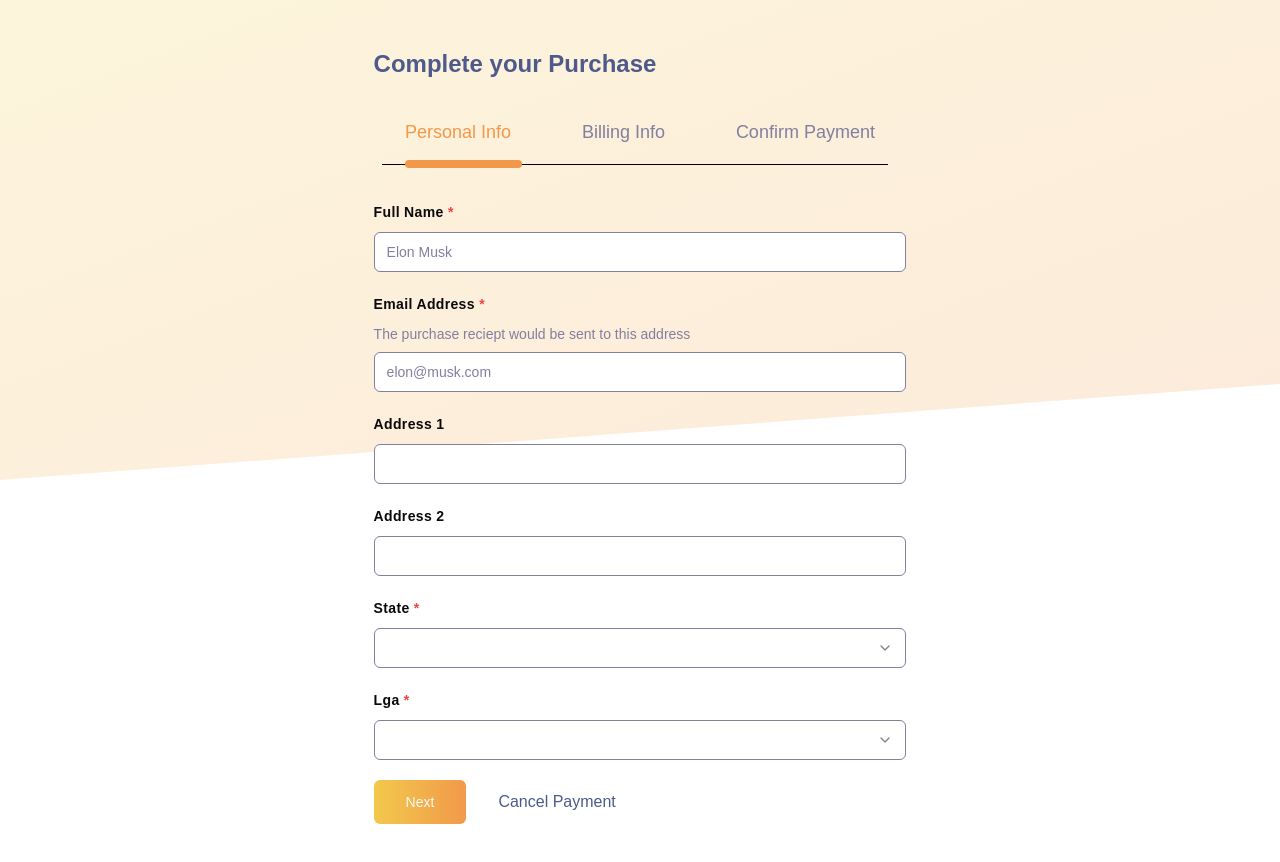
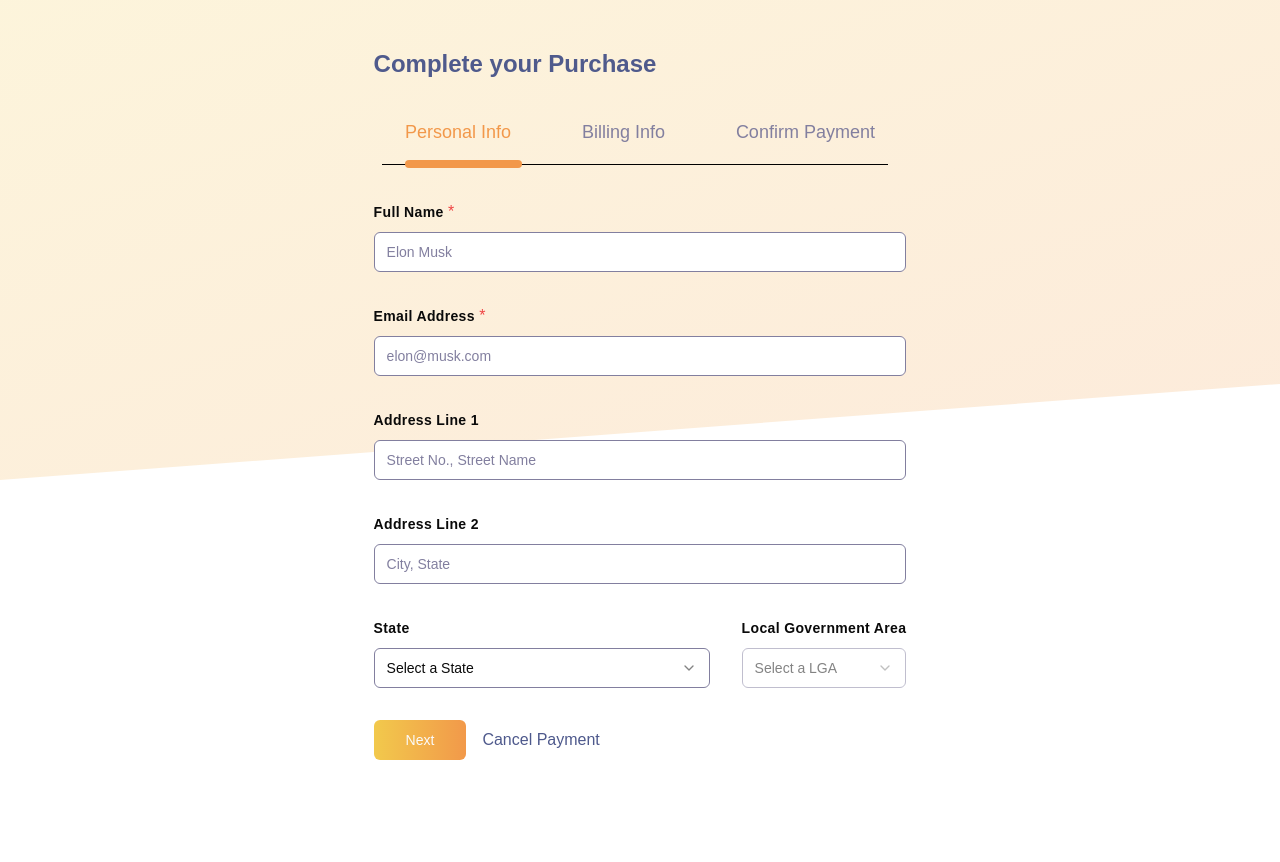
Before and after one commit to adeyinkaezra123/iQubeTT, a Next.js app: page / in a window 1280 px wide. Shown: the top 862 px of the page. After the commit the page ends 808 px from the top, so only its background shows below. Built offline with nearby package versions, Linux system fonts and the light colour scheme; a web font is replaced by a local one.

Commit message:
fix: fix stepper control inconsistency

```diff
--- a/src/components/forms/BillingInfo.tsx
+++ b/src/components/forms/BillingInfo.tsx
@@ -1,64 +1,171 @@
-"use client"
+"use client";
 
-import * as z from 'zod';
-import { useMemo } from 'react';
-import AutoForm, { AutoFormSubmit } from '../wrappers/autoform';
-import { Button } from "@/components/ui/button"
-import { useState } from 'react';
-import { Input } from '../ui/input';
-import { FormField, FormItem, FormLabel, FormControl, FormDescription, FormMessage } from '../ui/form';
-import statesAndLga from '@/utils/statesAndLga';
+import * as z from "zod";
+import { forwardRef, useMemo } from "react";
+import AutoForm, { AutoFormSubmit } from "../wrappers/autoform";
+import { Button } from "@/components/ui/button";
+import { useState } from "react";
+import { Input } from "../ui/input";
+import {
+  FormField,
+  FormItem,
+  FormLabel,
+  FormControl,
+  FormDescription,
+  FormMessage,
+  Form,
+} from "../ui/form";
+import { DatePicker } from "../ui/date-picker";
+import { zodResolver } from "@hookform/resolvers/zod";
+import {
+  Select,
+  SelectTrigger,
+  SelectValue,
+  SelectContent,
+  SelectGroup,
+  SelectItem,
+} from "../ui/select";
+import { useForm } from "react-hook-form";
 
-type FormProps = {
-    handleSubmit: () => void,
-    className?: string
-}
+type Props = {
+  handleSubmit: (data: any) => void;
+  className?: string;
+};
+type Ref = HTMLButtonElement;
 
-const formSchema = z.object({
+const BillingInfo = forwardRef<Ref, Props>(function BillingInfo(props, ref) {
+  const { handleSubmit, className } = props;
 
-    nameOnCard: z.string({ required_error: "Please enter your name ast it is written in your card." }).min(5, {
+  const formSchema = z.object({
+    nameOnCard: z
+      .string({
+        required_error:
+          "Please enter your name ast it is written in your card.",
+      })
+      .min(5, {
         message: "Please your name must be at least 5 characters.",
-    }).default(''),
+      }),
+    cardType: z.enum(["visa", "mastercard"]),
 
-    cardType: z.enum(["Visa", 'Mastercard']),
-
-    cardDetails: z.string().max(16),
+    cardDetails: z
+      .string({ required_error: "This field is required." })
+      .max(16),
+    cvv: z.string({ required_error: "This field is required." }).max(3),
 
     expiryDate: z.coerce.date(),
-    invitedGuests: z
-        .array(
-            // Define the fields for each item
-            z.object({
-                name: z.string(),
-                age: z.coerce.number(),
-            }),
-        ),
+  });
 
+  const form = useForm<z.infer<typeof formSchema>>({
+    resolver: zodResolver(formSchema),
+    mode: "onChange",
+    reValidateMode: "onChange",
+  });
+
+  const watchCardDetails = form.watch("cardDetails", "");
+
+  return (
+    <Form {...form}>
+      <form
+        onSubmit={form.handleSubmit(() =>
+          handleSubmit([
+            !Object.keys(form.formState.errors).length,
+            form.getValues(),
+          ])
+        )}
+        className="space-y-8 max-w-3/4"
+      >
+        <FormField
+          control={form.control}
+          name="nameOnCard"
+          render={({ field }) => (
+            <FormItem>
+              <FormLabel>Full Name</FormLabel>
+              <span className="text-destructive"> *</span>
+              <FormControl>
+                <Input placeholder="Elon Musk" {...field} />
+              </FormControl>
+              <FormMessage />
+            </FormItem>
+          )}
+        />
+        <FormField
+          control={form.control}
+          name="cardType"
+          render={({ field }) => (
+            <FormItem className="flex-2">
+              <FormLabel>Card Type</FormLabel>
+              <Select onValueChange={field.onChange} defaultValue={field.value}>
+                <FormControl>
+                  <SelectTrigger>
+                    <SelectValue placeholder={"Select a card type"} />
+                  </SelectTrigger>
+                </FormControl>
+                <SelectContent>
+                  <SelectGroup>
+                    <SelectItem value="visa">Visa</SelectItem>
+                    <SelectItem value="mastercard">Mastercard</SelectItem>
+                  </SelectGroup>
+                </SelectContent>
+              </Select>
+              <FormMessage />
+            </FormItem>
+          )}
+        />
+
+        <div className="flex gap-8 w-full">
+          <FormField
+            control={form.control}
+            name="cardDetails"
+            render={({ field }) => (
+              <FormItem className="flex-[3]">
+                <FormLabel>Card Details</FormLabel>
+                <span className="text-destructive"> *</span>
+                <FormControl>
+                  <Input
+                    type="number"
+                    placeholder="  1234         1234         1234         1234  "
+                    {...field}
+                  />
+                </FormControl>
+                <FormMessage />
+              </FormItem>
+            )}
+          />
+          <FormField
+            control={form.control}
+            name="expiryDate"
+            render={({ field }) => (
+              <FormItem className="flex-[2]">
+                <FormLabel>Expiry date</FormLabel>
+                <span className="text-destructive">*</span>
+                <FormControl>
+                  <DatePicker date={field.value} setDate={field.onChange} />
+                </FormControl>
+                <FormMessage />
+              </FormItem>
+            )}
+          />
+          <FormField
+            control={form.control}
+            name="cvv"
+            render={({ field }) => (
+              <FormItem className="flex-1">
+                <FormLabel>Card Details</FormLabel>
+                <span className="text-destructive">*</span>
+                <FormControl>
+                  <Input type="number" placeholder="419" {...field} />
+                </FormControl>
+                <FormMessage />
+              </FormItem>
+            )}
+          />
+        </div>
+        <Button className="hidden" type="submit" ref={ref}>
+          Submit
+        </Button>
+      </form>
+    </Form>
+  );
 });
 
-
-export default function BillingInfo({ handleSubmit, className }: FormProps) {
-    const [values, setValues] = useState<Partial<z.infer<typeof formSchema>>>({});
-
-    return (
-        <AutoForm
-            onSubmit={(e) => handleSubmit()}
-            // Pass the schema to the form
-            formSchema={formSchema}
-            // You can add additional config for each field
-            // to customize the UI
-            fieldConfig={{
-                nameOnCard: {
-                    inputProps: {
-                        placeholder: "Elon Musk"
-                    }
-                },
-            }}
-        >
-            <div className="flex space-x-4 items-center">
-                <AutoFormSubmit size='lg'>Next</AutoFormSubmit>
-                <Button variant='ghost' className='text-[#4E598C] text-md font-medium' >Cancel Payment</Button>
-            </div>
-        </AutoForm>
-    )
-}
+export default BillingInfo;
--- a/src/components/forms/MainTab.tsx
+++ b/src/components/forms/MainTab.tsx
@@ -1,31 +1,134 @@
-import { Tabs, TabsContent, TabsList, TabsTrigger } from "@/components/ui/tabs"
-import PersonalInfo from "./PersonalInfo"
-import BillingInfo from "./BillingInfo"
-import ConfirmPayment from "./ConfirmPayment"
-import { useState } from "react"
+import { Tabs, TabsContent, TabsList, TabsTrigger } from "@/components/ui/tabs";
+import { beautifyObjectName } from "../wrappers/autoform/utils";
+import PersonalInfo from "./PersonalInfo";
+import BillingInfo from "./BillingInfo";
+import ConfirmPayment from "./ConfirmPayment";
+import { useState, useRef } from "react";
+import { Button } from "../ui/button";
 
 function MainTab() {
-    const [activeTab, setActiveTab] = useState()
-    return (
-        <Tabs defaultValue="personalInfo" className="relative flex-col space-y-12 items-center justify-between w-full">
-            <TabsList className="flex gap-4 items-center justify-around w-full" >
-                <TabsTrigger value="personalInfo">Personal Info</TabsTrigger>
-                <TabsTrigger value="billingInfo">Billing Info</TabsTrigger>
-                <TabsTrigger value="confirmPayment">Confirm Payment</TabsTrigger>
-            </TabsList>
-            <span className="border-b border-black w-[95%] h-[1px] block absolute top-1 mx-2 "/>
-            <TabsContent value="personalInfo">
-                <PersonalInfo handleSubmit={() => console.log('wee')} />
+  const formArray = [
+    {
+      id: "personalInfo",
+      name: "Fill in your Details",
+      component: PersonalInfo,
+
+      // <PersonalInfo
+      //   ref={formRef}
+      //   formSchema={personalInfoSchema}
+      //   handleSubmit={handleSubmit}
+      // />
+    },
+    {
+      id: "billingInfo",
+      name: "Enter your Payment Information",
+      component: BillingInfo,
+    },
+    {
+      id: "confirmPayment",
+      name: "Review your purchase",
+      component: ConfirmPayment,
+    },
+  ];
+
+  const componentRefs = useRef<HTMLButtonElement[]>([]);
+  const [activeTab, setActiveTab] = useState(0);
+  const [formValid, setFormValidity] = useState(false);
+  const [filledForms, setFilledForms] = useState<string[]>([]);
+  const [formData, setFormData] = useState({});
+
+  const handleNext = () => {
+    console.log(formValid, filledForms);
+    if (formValid) {
+      if (activeTab < formArray.length - 1) {
+        setActiveTab(activeTab + 1);
+        setFilledForms([...filledForms, formArray[activeTab].id]);
+        setFormValidity(false);
+      }
+    }
+  };
+  const handleSubmit = (data: any) => {
+    const [isFormValid, userData] = data;
+    setFormValidity(() => isFormValid);
+    console.log(formValid, userData);
+    if (userData) {
+      const formattedData = JSON.stringify(userData);
+      console.log(formattedData);
+      setFormData({ ...formData, formattedData });
+      handleNext();
+    }
+  };
+
+  const handleBack = (e: MouseEvent) => {
+    e.preventDefault();
+    if (activeTab > 0) {
+      setActiveTab(activeTab - 1);
+    }
+  };
+
+  return (
+    <>
+      <Tabs
+        value={formArray[activeTab].id}
+        defaultValue={formArray[activeTab].id}
+        className="relative flex-col space-y-12 items-center justify-between w-full"
+      >
+        <TabsList className="flex gap-4 items-center justify-around w-full">
+          {formArray.map((form, id) => {
+            return (
+              <TabsTrigger
+                key={form.id}
+                value={form.id}
+                onClick={() => {
+                  if (filledForms.includes(form.id)) {
+                    setActiveTab(id);
+                  }
+                }}
+              >
+                {beautifyObjectName(form.id)}
+              </TabsTrigger>
+            );
+          })}
+        </TabsList>
+        <span className="border-b border-black w-[95%] h-[1px] block absolute top-1 mx-2 " />
+        {formArray.map((form, index) => {
+          return (
+            <TabsContent value={form.id}>
+              {
+                <form.component
+                  key={form.id + form.name}
+                  handleSubmit={handleSubmit}
+                  ref={(component) =>
+                    (componentRefs.current[index] = component!)
+                  }
+                />
+              }
             </TabsContent>
-            <TabsContent value="billingInfo">
-                <BillingInfo handleSubmit={() => console.log('wee')} />
-            </TabsContent>
-            <TabsContent value="confirmPayment">
-                <ConfirmPayment/>
-            </TabsContent>
-        </Tabs>
-
-    )
+          );
+        })}
+      </Tabs>
+      {activeTab !== formArray.length - 1 && (
+        <div className="flex">
+          <Button
+            className="px-8"
+            type="submit"
+            onClick={(e) => {
+              console.log(componentRefs, activeTab);
+              componentRefs.current[activeTab]?.click();
+            }}
+          >
+            {"Next"}
+          </Button>
+          <Button
+            variant="ghost"
+            className="text-[#4E598C] text-md font-medium"
+          >
+            Cancel Payment
+          </Button>
+        </div>
+      )}
+    </>
+  );
 }
 
-export default MainTab
+export default MainTab;
--- a/src/components/forms/PersonalInfo.tsx
+++ b/src/components/forms/PersonalInfo.tsx
@@ -1,103 +1,222 @@
-"use client"
+"use client";
 
-import * as z from 'zod';
-import { useMemo } from 'react';
-import AutoForm, { AutoFormSubmit } from '../wrappers/autoform';
-import { Button } from "@/components/ui/button"
-import { useState } from 'react';
-import { Input } from '../ui/input';
-import { FormField, FormItem, FormLabel, FormControl, FormDescription, FormMessage } from '../ui/form';
-import statesAndLga from '@/utils/statesAndLga';
+import * as z from "zod";
+import { forwardRef, useMemo } from "react";
 
-const nigerianStates = statesAndLga.map((entry) => entry.state)
-type FormProps = {
-  handleSubmit: () => void,
-  className?: string
-}
+import { Button } from "@/components/ui/button";
+import { useState } from "react";
+import { Input } from "../ui/input";
+import {
+  FormField,
+  FormItem,
+  FormLabel,
+  FormControl,
+  FormDescription,
+  FormMessage,
+  Form,
+} from "../ui/form";
+import statesAndLga from "@/utils/statesAndLga";
+import { zodResolver } from "@hookform/resolvers/zod";
+import { useForm } from "react-hook-form";
+import {
+  Select,
+  SelectTrigger,
+  SelectValue,
+  SelectContent,
+  SelectItem,
+  SelectGroup,
+  SelectLabel,
+} from "../ui/select";
 
-const formSchema = z.object({
+const nigerianStates = statesAndLga.map((entry) => entry.state);
+type Ref = HTMLButtonElement;
 
-  fullName: z.string({ required_error: "Full name is required." }).min(5, {
-    message: "Full name must be at least 5 characters.",
-  }).default(''),
+type Props = {
+  handleSubmit: (data: any) => void;
+  className?: string;
+};
 
-  emailAddress: z.string({
-    required_error: "Please provide a valid email address"
-  }).email("This email is invalid."),
+const PersonalInfo = forwardRef<Ref, Props>(function PersonalInfo(props, ref) {
+  const { handleSubmit, className } = props;
 
+  const formSchema = z.object({
+    fullName: z
+      .string({ required_error: "Full name is required." })
+      .min(5, {
+        message: "Full name must be at least 5 characters.",
+      })
+      .default(""),
 
-  address: z.object({
-    address1: z.string().min(5, {
-      message: 'Please enter a valid address'
-    }).max(100).describe('Address 1').optional(),
+    emailAddress: z
+      .string({
+        required_error: "Please provide a valid email address",
+      })
+      .email("This email is invalid."),
 
-    address2: z.string().min(5, {
-      message: 'Please enter a valid address'
-    }).max(100).describe('Address 2').optional(),
-  }),
+    address1: z
+      .string()
+      .min(5, {
+        message: "Please enter a valid address",
+      })
+      .max(100)
+      .describe("Address 1")
+      .optional(),
 
+    address2: z
+      .string()
+      .min(5, {
+        message: "Please enter a valid address",
+      })
+      .max(100)
+      .describe("Address 2")
+      .optional(),
 
-  // Enum will show a select
+    lga: z.string(),
+    state: z.string({ required_error: "This field is required" }),
+  });
 
-  stateAndLga: z.object({
-    state: z.enum([' ', ...nigerianStates]),
-    lga: z.enum([" "]),
-  }),
+  const form = useForm<z.infer<typeof formSchema>>({
+    resolver: zodResolver(formSchema),
+    defaultValues: {
+      fullName: "",
+    },
+    mode: "onChange",
+    reValidateMode: "onChange",
+  });
 
-});
-
-
-export default function PersonalInfo({ handleSubmit, className }: FormProps) {
-  const [values, setValues] = useState<Partial<z.infer<typeof formSchema>>>({});
+  const watchState = form.watch("state", "");
 
   return (
-    <AutoForm
-      onSubmit={(e) => handleSubmit()}
-      // Pass the schema to the form
-      formSchema={formSchema}
-      // You can add additional config for each field
-      // to customize the UI
-      fieldConfig={{
-        fullName: {
-          inputProps: {
-            placeholder: "Elon Musk"
-          }
-        },
-        emailAddress: {
-          description: "The purchase reciept would be sent to this address",
-          inputProps: {
-            type: "email",
-            placeholder: "elon@musk.com",
-          },
-        },
-
-      }}
-    >
-      {/* <div className="flex space-x-4 items-center">
-
+    <Form {...form}>
+      <form
+        onSubmit={form.handleSubmit(() =>
+          handleSubmit([!Object.keys(form.formState.errors).length, form.getValues()])
+        )}
+        className="space-y-8"
+      >
         <FormField
-          // control={form.control}
-          name="username"
+          control={form.control}
+          name="fullName"
           render={({ field }) => (
             <FormItem>
-              <FormLabel>Username</FormLabel>
+              <FormLabel>Full Name</FormLabel>
+              <span className="text-destructive"> *</span>
               <FormControl>
-                <Input placeholder="shadcn" {...field} />
+                <Input placeholder="Elon Musk" {...field} />
               </FormControl>
-              <FormDescription>
-                This is your public display name.
-              </FormDescription>
               <FormMessage />
             </FormItem>
           )}
         />
-        <Button variant='ghost' className='text-[#4E598C] text-md font-medium' >Cancel Payment</Button>
-      </div> */}
+        <FormField
+          control={form.control}
+          name="emailAddress"
+          render={({ field }) => (
+            <FormItem>
+              <FormLabel>Email Address</FormLabel>
+              <span className="text-destructive"> *</span>
+              <FormControl>
+                <Input placeholder="elon@musk.com" {...field} />
+              </FormControl>
+              <FormMessage />
+            </FormItem>
+          )}
+        />
+        <FormField
+          control={form.control}
+          name="address1"
+          render={({ field }) => (
+            <FormItem>
+              <FormLabel>Address Line 1</FormLabel>
+              <FormControl>
+                <Input placeholder="Street No., Street Name" {...field} />
+              </FormControl>
+              <FormMessage />
+            </FormItem>
+          )}
+        />
+        <FormField
+          control={form.control}
+          name="address2"
+          render={({ field }) => (
+            <FormItem>
+              <FormLabel>Address Line 2</FormLabel>
+              <FormControl>
+                <Input placeholder="City, State" {...field} />
+              </FormControl>
+              <FormMessage />
+            </FormItem>
+          )}
+        />
+        <div className="flex gap-8 w-full">
+          <FormField
+            control={form.control}
+            name="state"
+            render={({ field }) => (
+              <FormItem className="flex-1">
+                <FormLabel>State</FormLabel>
+                <Select
+                  onValueChange={field.onChange}
+                  defaultValue={field.value}
+                >
+                  <FormControl>
+                    <SelectTrigger>
+                      <SelectValue placeholder="Select a State" />
+                    </SelectTrigger>
+                  </FormControl>
+                  <SelectContent>
+                    <SelectGroup>
+                      {nigerianStates.map((value) => (
+                        <SelectItem value={value} key={value}>
+                          {value}
+                        </SelectItem>
+                      ))}
+                    </SelectGroup>
+                  </SelectContent>
+                </Select>
+                <FormMessage />
+              </FormItem>
+            )}
+          />
+          <FormField
+            control={form.control}
+            name="lga"
+            render={({ field }) => (
+              <FormItem className="flex-2">
+                <FormLabel>Local Government Area</FormLabel>
+                <Select
+                  onValueChange={field.onChange}
+                  defaultValue={field.value}
+                >
+                  <FormControl>
+                    <SelectTrigger disabled={!watchState}>
+                      <SelectValue placeholder={"Select a LGA"} />
+                    </SelectTrigger>
+                  </FormControl>
+                  <SelectContent>
+                    <SelectGroup>
+                      {watchState &&
+                        statesAndLga
+                          .filter((state) => state.state == watchState)[0]
+                          .lgas.map((value, index) => (
+                            <SelectItem value={value} key={value + index}>
+                              {value}
+                            </SelectItem>
+                          ))}
+                    </SelectGroup>
+                  </SelectContent>
+                </Select>
+                <FormMessage />
+              </FormItem>
+            )}
+          />
+        </div>
+        <Button className="hidden" type="submit" ref={ref}>
+          Submit
+        </Button>
+      </form>
+    </Form>
+  );
+});
 
-      <div className="flex space-x-4 items-center">
-        <AutoFormSubmit size='lg'>Next</AutoFormSubmit>
-        <Button variant='ghost' className='text-[#4E598C] text-md font-medium' >Cancel Payment</Button>
-      </div>
-    </AutoForm>
-  )
-}
+export default PersonalInfo;
```
Also changed, not shown: src/components/forms/ConfirmPayment.tsx (+22 -17 lines), public/tick.svg (added), src/components/forms/formSchemas.tsx (added).
